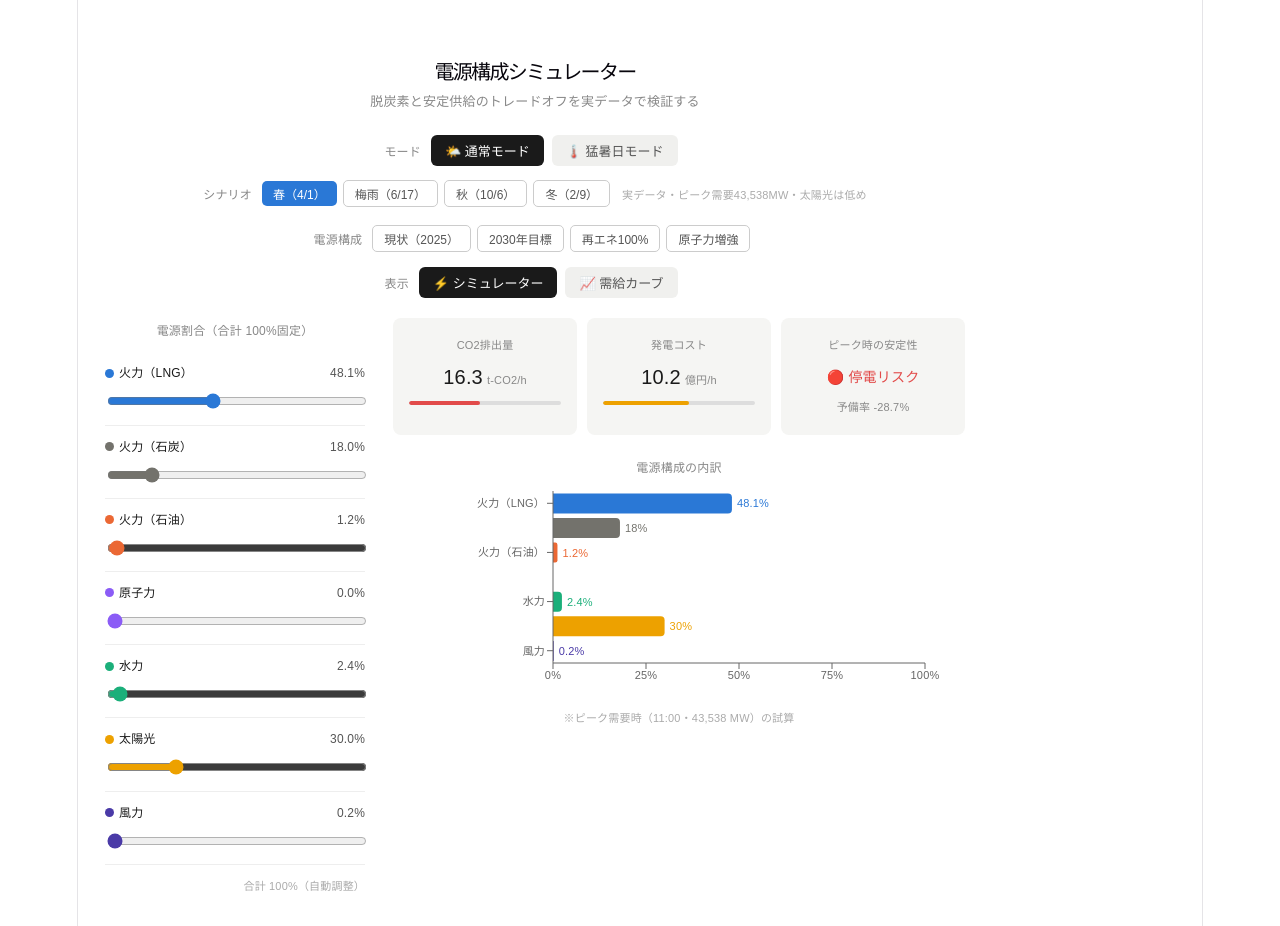
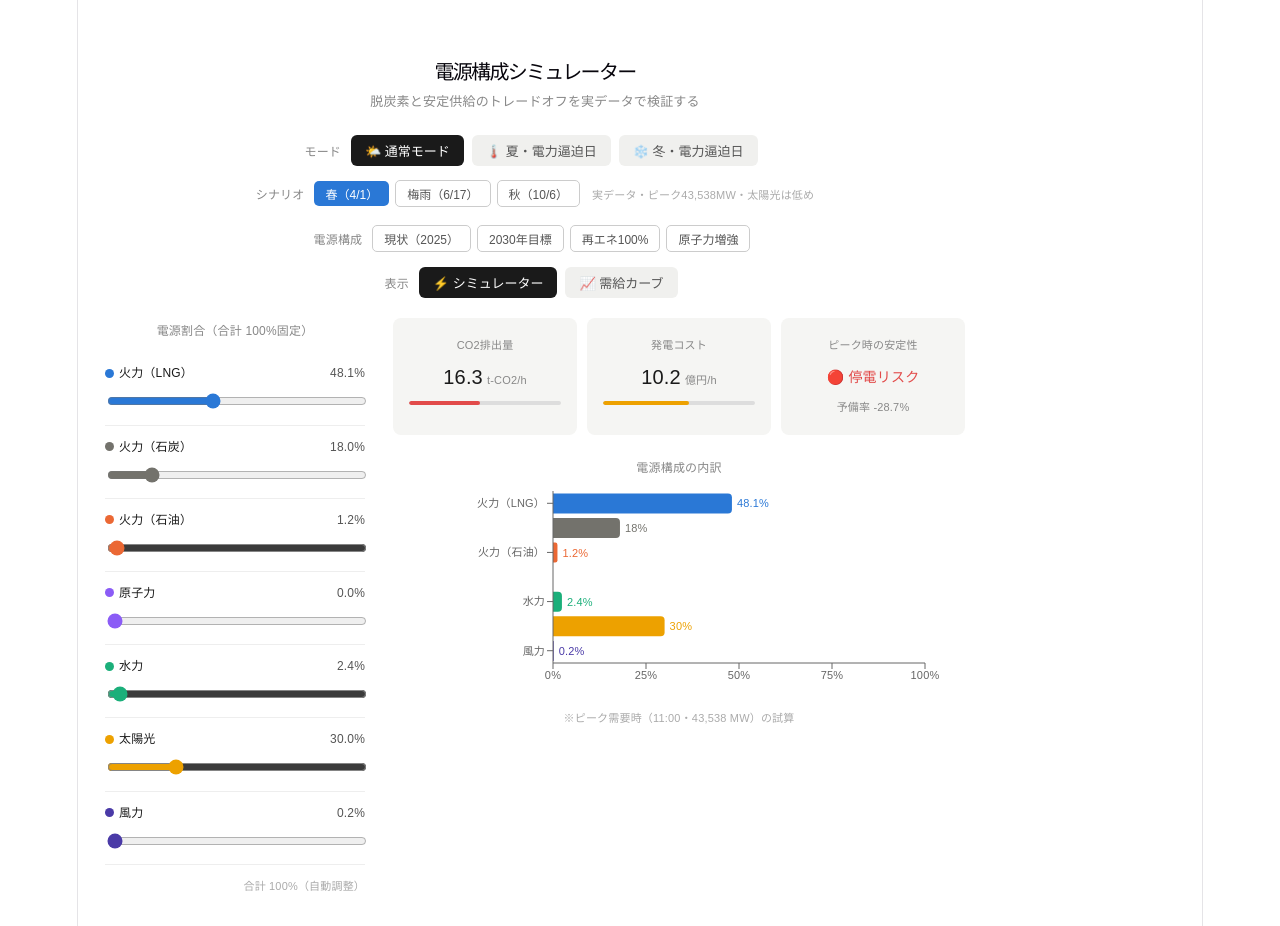
Before and after one commit to Nishiyama1204/Watt-if, a React (Vite) app in the folder energy-simulator/: page / in a window 1280 px wide. Built offline with nearby package versions, Linux system fonts and the light colour scheme.

Commit message:
モード定義を「通常モード」「夏・電力逼迫日」「冬・電力逼迫日」に変更

```diff
--- a/energy-simulator/src/App.jsx
+++ b/energy-simulator/src/App.jsx
@@ -27,20 +27,23 @@ const PRESETS = {
 
 // モード・シナリオ定義
 const MODES = {
-  normal:  { label:"🌤️ 通常モード",  desc:"季節別の代表的な日で需給を確認" },
-  extreme: { label:"🌡️ 猛暑日モード", desc:"実データで記録的な猛暑日の需給を検証" },
+  normal:  { label:"🌤️ 通常モード",      desc:"春・梅雨・秋の代表日で需給を確認" },
+  summer:  { label:"🌡️ 夏・電力逼迫日",  desc:"記録的猛暑日の実データで検証" },
+  winter:  { label:"❄️ 冬・電力逼迫日",  desc:"厳冬期の電力逼迫日の実データで検証" },
 };
 
 const SCENARIO_OPTIONS = {
   normal: [
-    { key:"spring", label:"春（4/1）",   note:"実データ・ピーク需要43,538MW・太陽光は低め" },
-    { key:"rainy",  label:"梅雨（6/17）", note:"実データ・ピーク需要48,086MW・太陽光良好" },
-    { key:"autumn", label:"秋（10/6）",   note:"実データ・ピーク需要39,150MW・年間最低水準" },
-    { key:"winter", label:"冬（2/9）",    note:"実データ・ピーク需要50,703MW・朝夕2回ピーク" },
+    { key:"spring", label:"春（4/1）",   note:"実データ・ピーク43,538MW・太陽光は低め" },
+    { key:"rainy",  label:"梅雨（6/17）", note:"実データ・ピーク48,086MW・太陽光良好" },
+    { key:"autumn", label:"秋（10/6）",   note:"実データ・ピーク39,150MW・年間最低水準" },
   ],
-  extreme: [
+  summer: [
     { key:"aug30", label:"最高気温日（8/30, 38.4℃）", note:"実データ・東京記録的猛暑・需要47,315MW" },
     { key:"aug6",  label:"需要最大日（8/6）",           note:"実データ・夏の需要ピーク・57,669MW" },
+  ],
+  winter: [
+    { key:"winter", label:"最大逼迫日（2/9）", note:"実データ・ピーク50,703MW・朝夕2回ピーク" },
   ],
 };
 
@@ -403,7 +406,8 @@ export default function App() {
   // モード変更時はシナリオをリセット
   function handleMode(m) {
     setMode(m);
-    setScenario(m === "normal" ? "spring" : "aug30");
+    const defaults = { normal:"spring", summer:"aug30", winter:"winter" };
+    setScenario(defaults[m]);
     setPlaying(false);
     setFrameIdx(0);
   }
```
